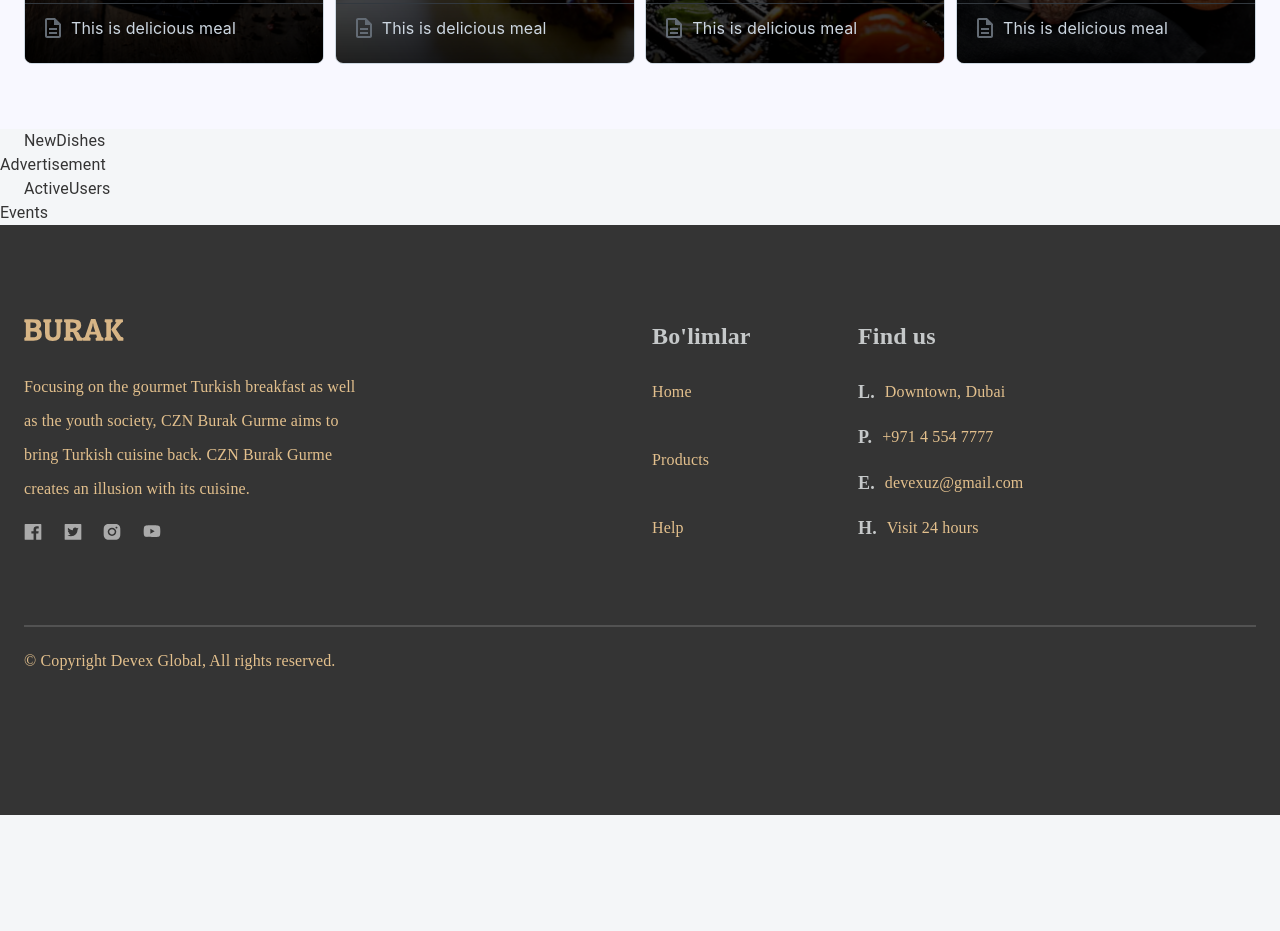
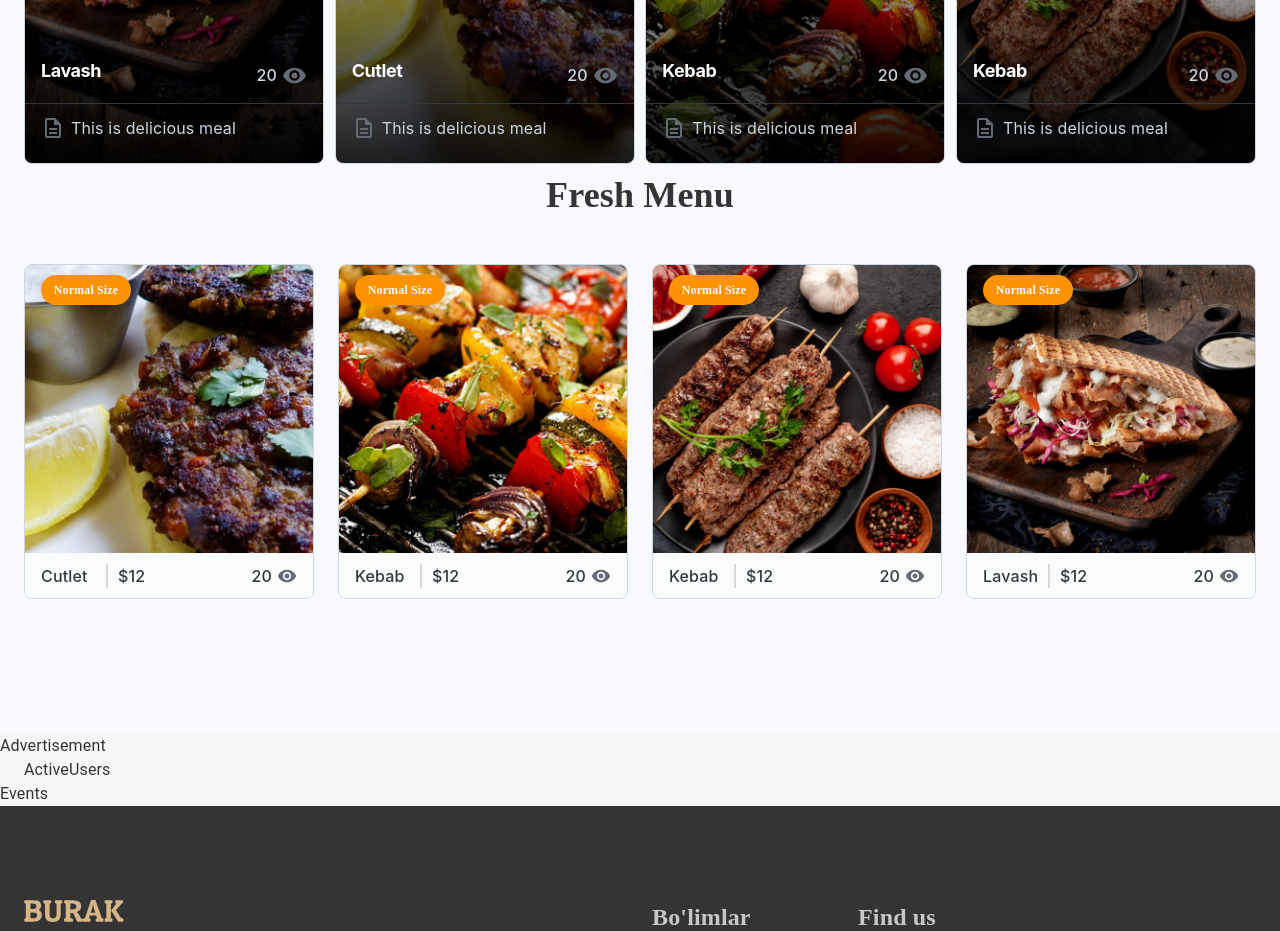
Before and after one commit to Magnus-ghub/kofello-react, a React (Create React App) app: page / in a window 1280 px wide. Shown: the part 1460-2391 px from the top of the page. Before the commit the page ends 2275 px from the top, so only its background shows below. Built offline with nearby package versions, Linux system fonts and the light colour scheme.

Commit message:
feat: develop newDishes sectional component

```diff
--- a/src/app/screens/homePage/NewDishes.tsx
+++ b/src/app/screens/homePage/NewDishes.tsx
@@ -1,10 +1,64 @@
 import React from "react";
-import { Container } from "@mui/material";
+import { Box, Container, Stack } from "@mui/material";
+import  AspectRatio  from "@mui/joy/AspectRatio";
+import Card from '@mui/joy/Card';
+import CardOverflow  from "@mui/joy/CardOverflow";
+import Typography from '@mui/joy/Typography';
+import { CssVarsProvider } from "@mui/joy/styles";
+import VisibilityIcon from "@mui/icons-material/Visibility";
+import Divider  from "../../components/divider";
+
+const newDishes = [
+    { productName: "Cutlet", imagePath: "/img/cutlet.webp" },
+    { productName: "Kebab", imagePath: "/img/kebab.webp" },
+    { productName: "Kebab", imagePath: "/img/kebab-fresh.webp" },
+    { productName: "Lavash", imagePath: "/img/lavash.webp" },
+];
 
 export default function NewDishes() {
     return (
-        <div>
-            <Container>NewDishes</Container>
+        <div className="new-products-frame">
+            <Container>
+                <Stack className={"main"}>
+                    <Box className="category-title">Fresh Menu</Box>
+                    <Stack className="cards-frame">
+                       <CssVarsProvider>
+                         {newDishes.map((ele, index) => {
+                            return (
+                                <Card key={index} variant="outlined" className={"card"}>
+                                    <CardOverflow>
+                                        <div className="product-sale">Normal Size</div>
+                                        <AspectRatio ratio="1">
+                                            <img src={ele.imagePath} alt="" />
+                                        </AspectRatio>
+                                    </CardOverflow>
+
+                                    <CardOverflow variant="soft" className="product-detail">
+                                        <Stack className="info">
+                                            <Stack flexDirection={"row"}>
+                                                <Typography className={"title"}>
+                                                    {ele.productName}
+                                                </Typography>
+                                                <Divider width="2" height="24" bg="#d9d9d9"  />
+                                                <Typography className={"price"}>$12</Typography>
+                                            </Stack>
+                                            <Stack>
+                                                <Typography className={"views"}>
+                                                    20
+                                                    <VisibilityIcon
+                                                     sx={{ fontSize: 20, marginLeft: "5px"}}
+                                                    />
+                                                </Typography>
+                                            </Stack>
+                                        </Stack>
+                                    </CardOverflow>
+                                </Card>
+                            );
+                         })}
+                       </CssVarsProvider>
+                    </Stack>
+                </Stack>
+            </Container>
         </div>
     );
 }
--- a/src/css/home.css
+++ b/src/css/home.css
@@ -46,6 +46,7 @@
     font-weight: 500;
     line-height: 30px;
     color: #d7b586;
+
 }
 
 /** POPULAR DISHES **/
@@ -57,7 +58,7 @@
     background: #f8f8ff;
 }
 
-.homepage .popular-dishes-fram .popular-section  {
+.homepage .popular-dishes-frame .popular-section  {
     margin-top: 100px;
     display: flex;
     flex-direction: column;
@@ -97,3 +98,101 @@
     ),
     linear-gradient(to top, rgba(0, 0, 0, 0.8), rgba(0, 0, 0, 0) 300px);
 }
+
+/** NEW PRODUCTS **/
+.homepage .new-products-frame {
+    width: 100%;
+    height: 605px;
+    background: #f8f8ff;
+    display: flex;
+}
+
+.homepage .main {
+    margin-top: 45px;
+    display: flex;
+    flex-direction: column;
+    align-items: center;
+}
+
+.homepage .new-products-frame .category-title {
+    font-family: "Dancing Script";
+    font-style: normal;
+    font-weight: 700;
+    font-size: 36px;
+    line-height: 43px;
+}
+
+.homepage .new-products-frame .main .cards-frame {
+    width: 100%;
+    margin: 47px 2px 2px 2px;
+    flex-direction: row;
+    justify-content:  space-between;
+}
+
+.homepage .new-products-frame .main .card {
+    height: 335px;
+    width: 290px;
+    cursor: pointer;
+}
+
+.homepage .new-products-frame .product-sale {
+    position: absolute;
+    margin-top: 10px;
+    z-index: 100;
+    width: 90px;
+    height: 30px;
+    display: flex;
+    align-items: center;
+    justify-content: center;
+    background: #ff9200;
+    box-shadow: 4px 6px 20px rgba(0, 0, 0, 0.1);
+    border-radius: 25px;
+    font-family: "Poppins";
+    font-style: normal;
+    font-weight: 600;
+    font-size: 12px;
+    line-height: 21px;
+    color: #f8f8ff;
+}
+
+.homepage .new-products-frame .product-detail {
+    width: auto;
+    height: 49%;
+    display: flex;
+    justify-content: center;
+    margin-top: -12px;
+    border-top: 1px solid;
+    border-color: #f8f8ff;
+    background-color: #fafbfb;
+}
+
+.homepage .new-products-frame .product-detail .info {
+    width: 100%;
+    display: flex;
+    flex-direction: row;
+    justify-content: space-between;
+    align-items: center;
+}
+
+.homepage .new-products-frame .product-detail .title {
+    width: 65px;
+    font-weight: 500;
+}
+
+.homepage .new-products-frame .product-detail .price {
+    margin-left: 10px;
+    width: 20px;
+    font-weight: 500;
+}
+
+.homepage .new-products-frame .product-detail .divider {
+    margin: 0 10px 0 10px;
+    width: 2px;
+    background-color: #d9d9d9;
+}
+
+.homepage .new-products-frame .product-detail .views {
+    display: flex;
+    align-items: center;
+    font-weight: 500;
+}
```
